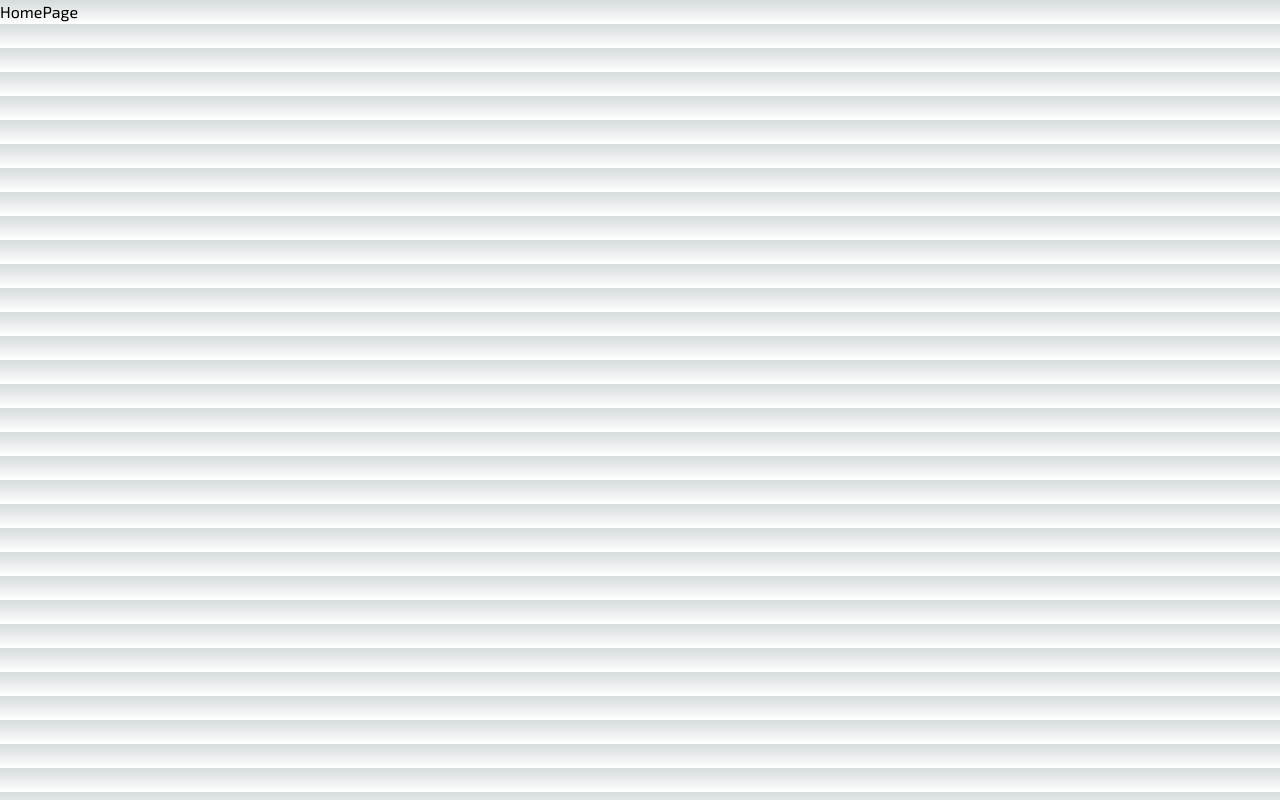
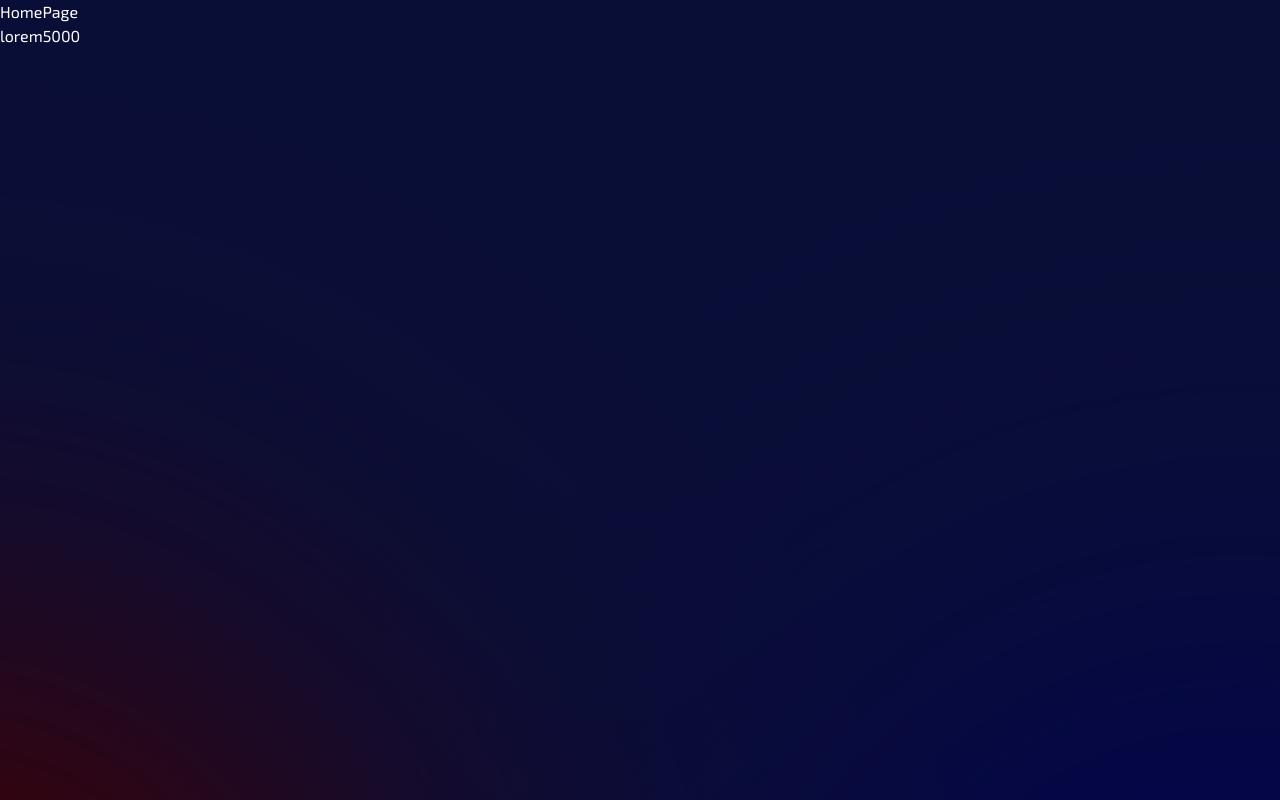
Before and after one commit to mahmudulturan/gamers-paradise-frontend, a Next.js app: page / in a window 1280 px wide. Shown: the top 800 px of the page. Built offline with nearby package versions, Linux system fonts and the light colour scheme.

Commit message:
add: background image and background color for body

```diff
--- a/src/app/(root)/page.tsx
+++ b/src/app/(root)/page.tsx
@@ -4,6 +4,15 @@
     return (
         <div>
             HomePage
+            <div className="min-h-screen">
+                lorem5000
+            </div>
+            <div className="min-h-screen">
+                lorem5000
+            </div>
+            <div className="min-h-screen">
+                lorem5000
+            </div>
         </div>
     );
 };
--- a/src/app/globals.css
+++ b/src/app/globals.css
@@ -2,32 +2,13 @@
 @tailwind components;
 @tailwind utilities;
 
-:root {
-  --foreground-rgb: 0, 0, 0;
-  --background-start-rgb: 214, 219, 220;
-  --background-end-rgb: 255, 255, 255;
-}
-
-@media (prefers-color-scheme: dark) {
-  :root {
-    --foreground-rgb: 255, 255, 255;
-    --background-start-rgb: 0, 0, 0;
-    --background-end-rgb: 0, 0, 0;
-  }
-}
 
 body {
-  color: rgb(var(--foreground-rgb));
-  background: linear-gradient(
-      to bottom,
-      transparent,
-      rgb(var(--background-end-rgb))
-    )
-    rgb(var(--background-start-rgb));
+  color: #FFFFFF;
+  background-color: #090E37;
+  background-image: url("../assets/images/background/body-bg.png");
+  background-position: center top -350px;
+  background-repeat: no-repeat;
+  background-size: cover;
+  background-attachment: fixed;
 }
-
-@layer utilities {
-  .text-balance {
-    text-wrap: balance;
-  }
-}
```
Also changed, not shown: src/assets/images/background/body-bg.png (added).
